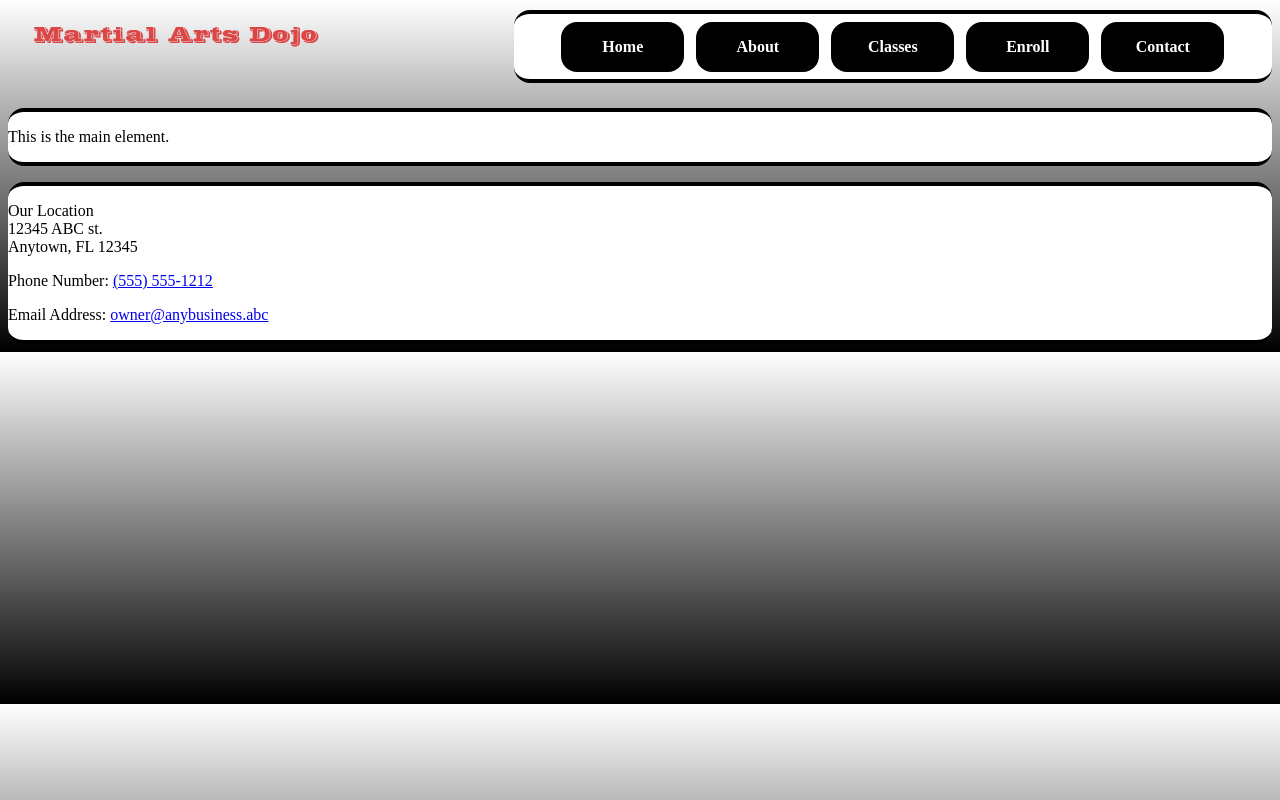
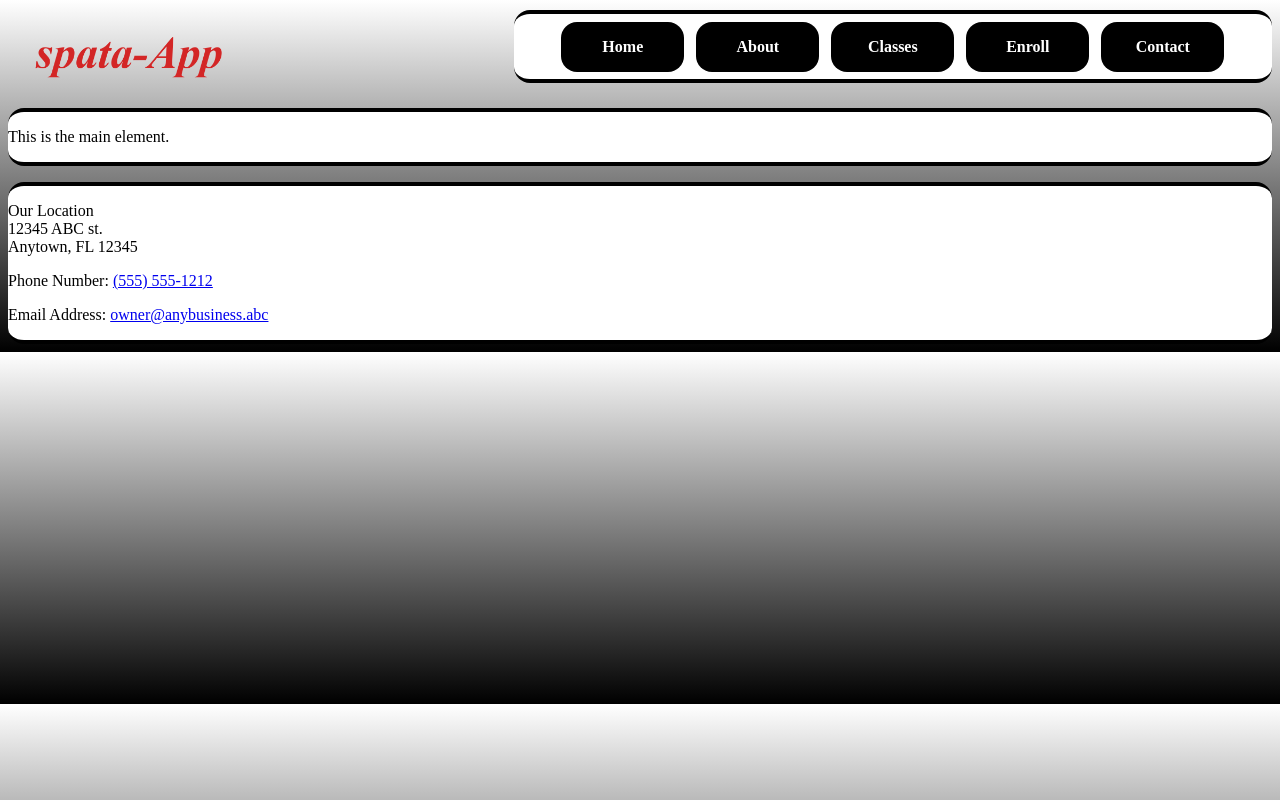
Before and after one commit to Eroje/MyStarterTemplate, a plain HTML site: page module7/index.html in a window 1280 px wide. Drawn offline with Linux system fonts and the light colour scheme.

Commit message:
Added New codes

```diff
--- a/module7/index.html
+++ b/module7/index.html
@@ -10,7 +10,7 @@
 
     <body>
 
-        <header><img src="media/images/logo.png" alt="Martial Arts Logo"></header>
+        <header><img src="media/images/logo3.png" alt="Martial Arts Logo"></header>
 
        <nav>
         <ul>
```
Also changed, not shown: module7/media/images/logo3.png (added).
